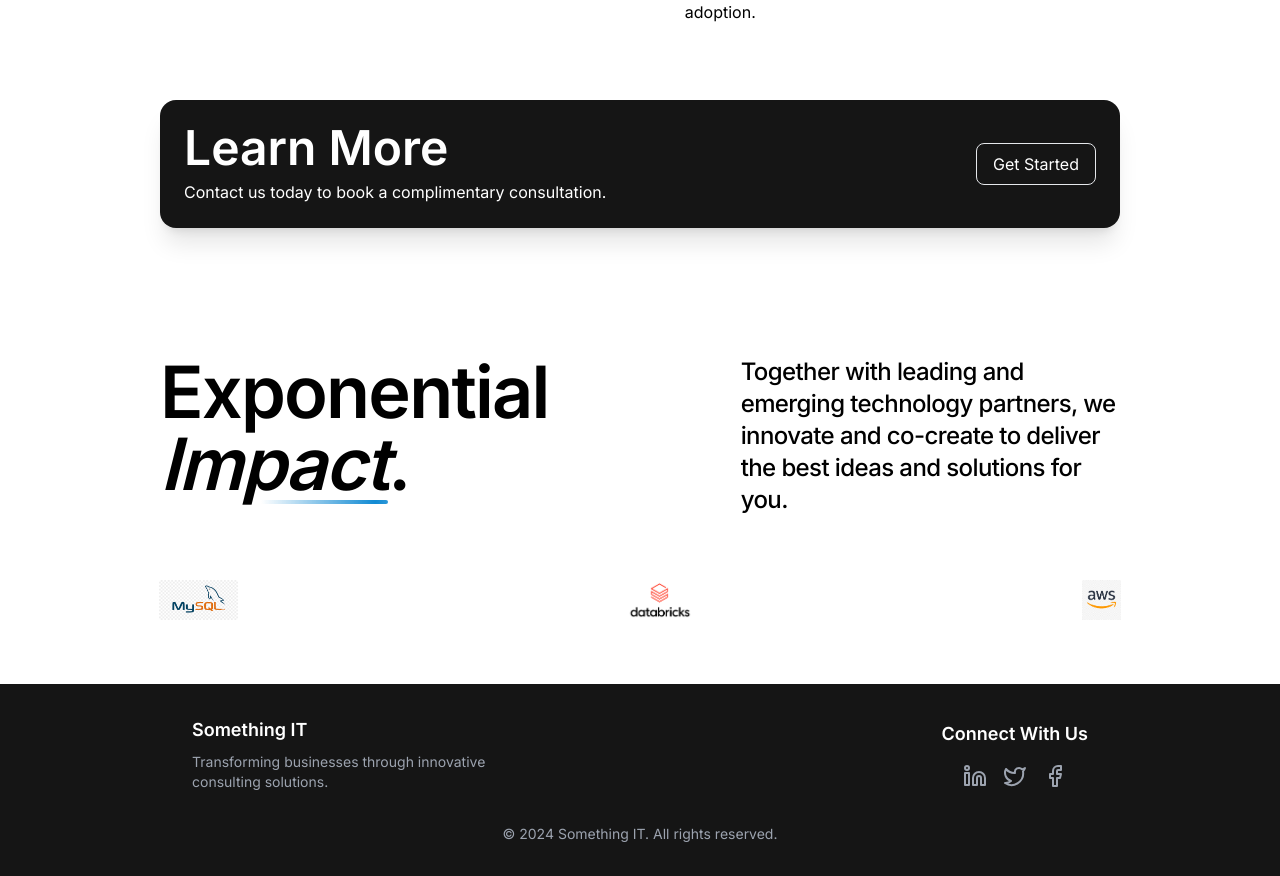
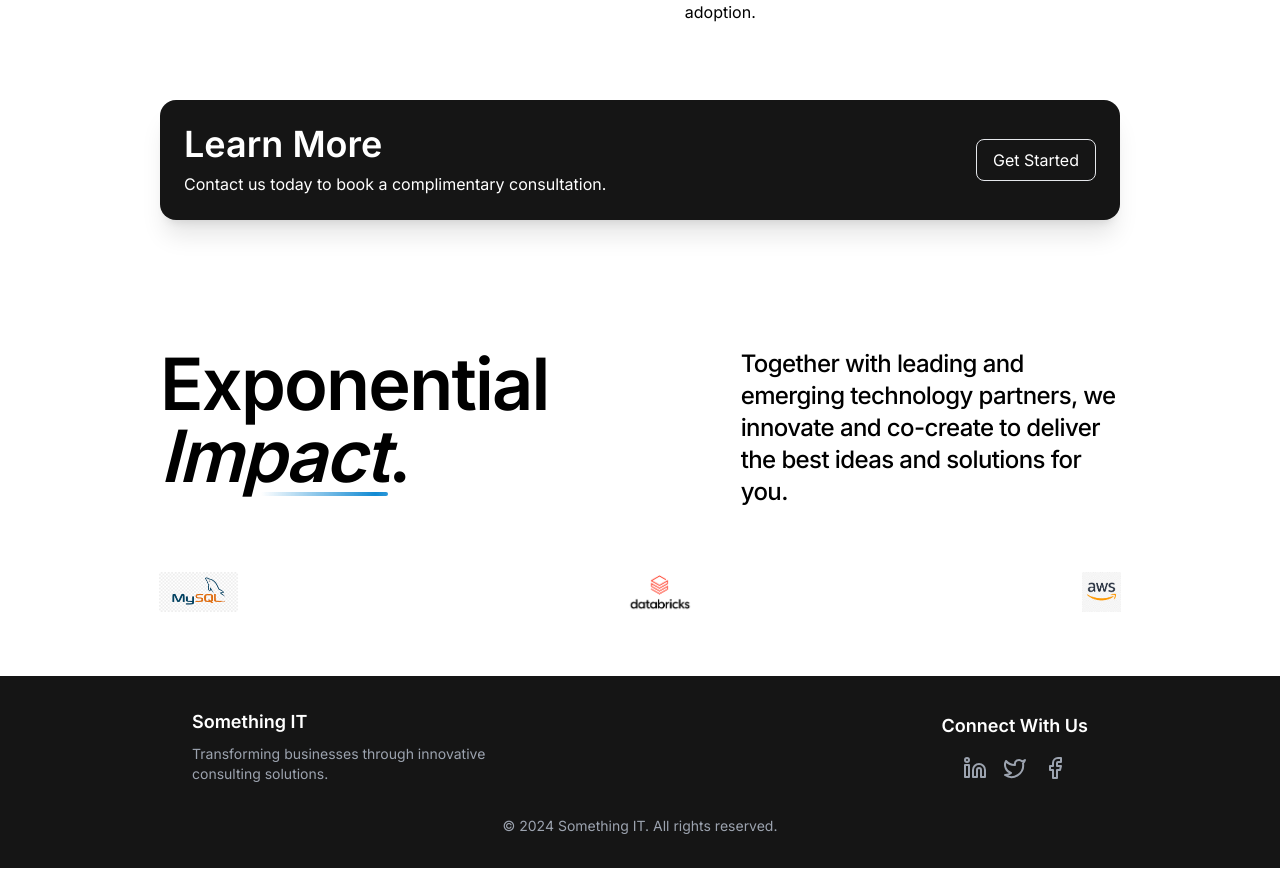
Before and after one commit to lhunter3/consulting-web-app, a React (Vite) app: page /services in a window 1280 px wide. Shown: the part 1584-2460 px from the top of the page. Built offline with nearby package versions, Linux system fonts and the light colour scheme.

Commit message:
Minor changes

```diff
--- a/src/Components/Contact.jsx
+++ b/src/Components/Contact.jsx
@@ -40,7 +40,7 @@
   const inputClass = "w-full px-4 py-2 border rounded focus:ring-2 focus:ring-primary-400 focus:border-transparent placeholder-gray-400";
 
   return (
-    <div className="max-w-7xl mx-auto px-4 sm:px-6 lg:px-8 lg:my-32 my-16">
+    <div id='contact' className="max-w-7xl mx-auto px-4 sm:px-6 lg:px-8 lg:my-32 my-16">
       <div className="flex flex-col lg:flex-row justify-between items-stretch">
         <div className="lg:w-[calc(50%-1px)] mb-8 lg:mb-0">
           <h2 className="text-4xl sm:text-5xl lg:text-6xl leading-none font-semibold tracking-tight mb-4 text-primary-bg">
--- a/src/Pages/Services.jsx
+++ b/src/Pages/Services.jsx
@@ -140,7 +140,7 @@
   <div className='rounded-2xl shadow-xl md:mt-16 mt-8 bg-primary-bg hover:bg-primary-bg-hover'>
   <div className="flex flex-col md:flex-row items-center justify-between p-6">
     <Link to={'../#contact'} relative="path" className="flex flex-col items-center text-center md:text-left md:items-start flex-grow pb-6 md:pb-0">
-      <h2 className='text-2xl md:text-5xl font-semibold text-white w-full'>
+      <h2 className='text-2xl md:text-4xl font-semibold text-white w-full'>
         <span id='excl'>Learn More</span>
       </h2>
       <p className='mt-2 max-w-[470px] text-white'>
@@ -150,7 +150,7 @@
     <Link to='../#contact' className="relative overflow-hidden group bg-transparent text-white px-4 py-2 rounded-lg max-w-max border border-text-white hover:bg-text-accent hover:text-white hover:border-transparent transition duration-100 ease-in-out">
             <span className="absolute inset-0 bg-text-accent opacity-0 group-hover:opacity-100 transition duration-100 ease-in-out"></span>
             <span className="relative z-10">Get Started</span>
-          </Link>
+    </Link>
   </div>
 </div>
 );
```
